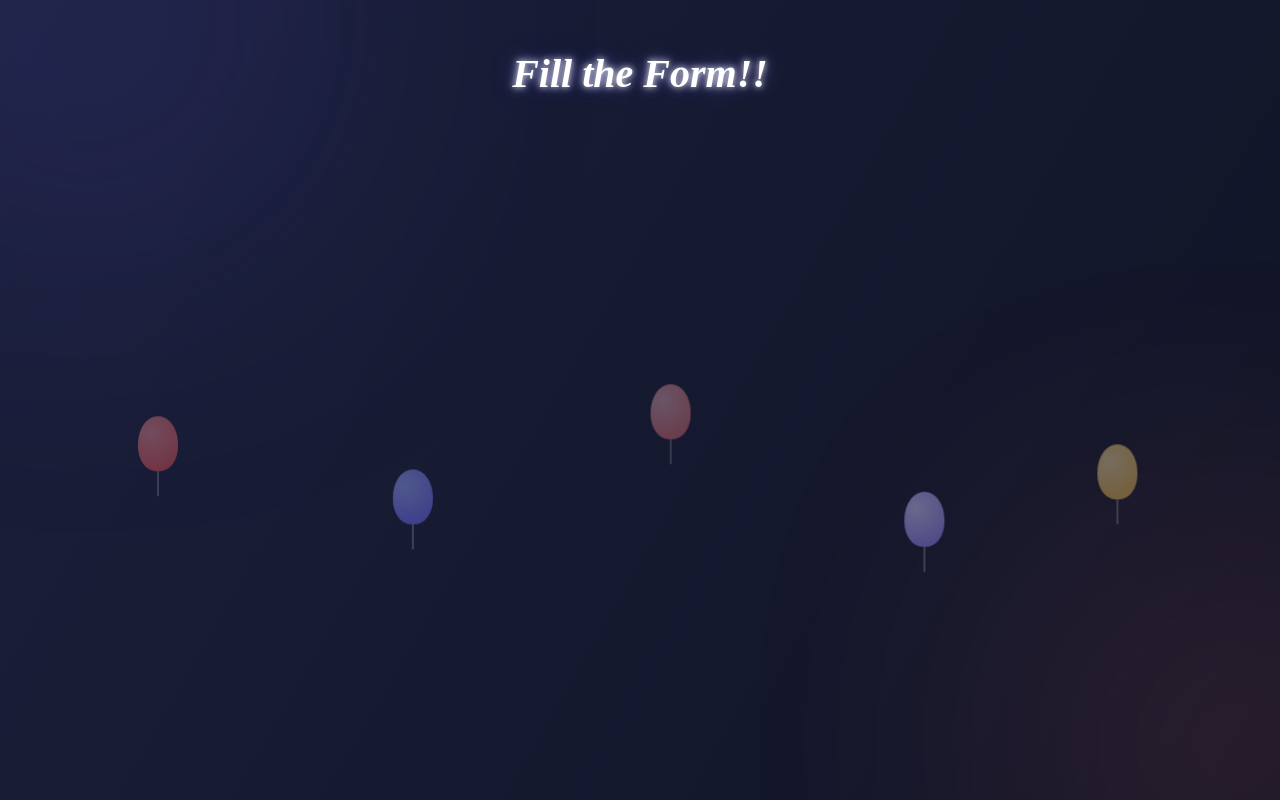
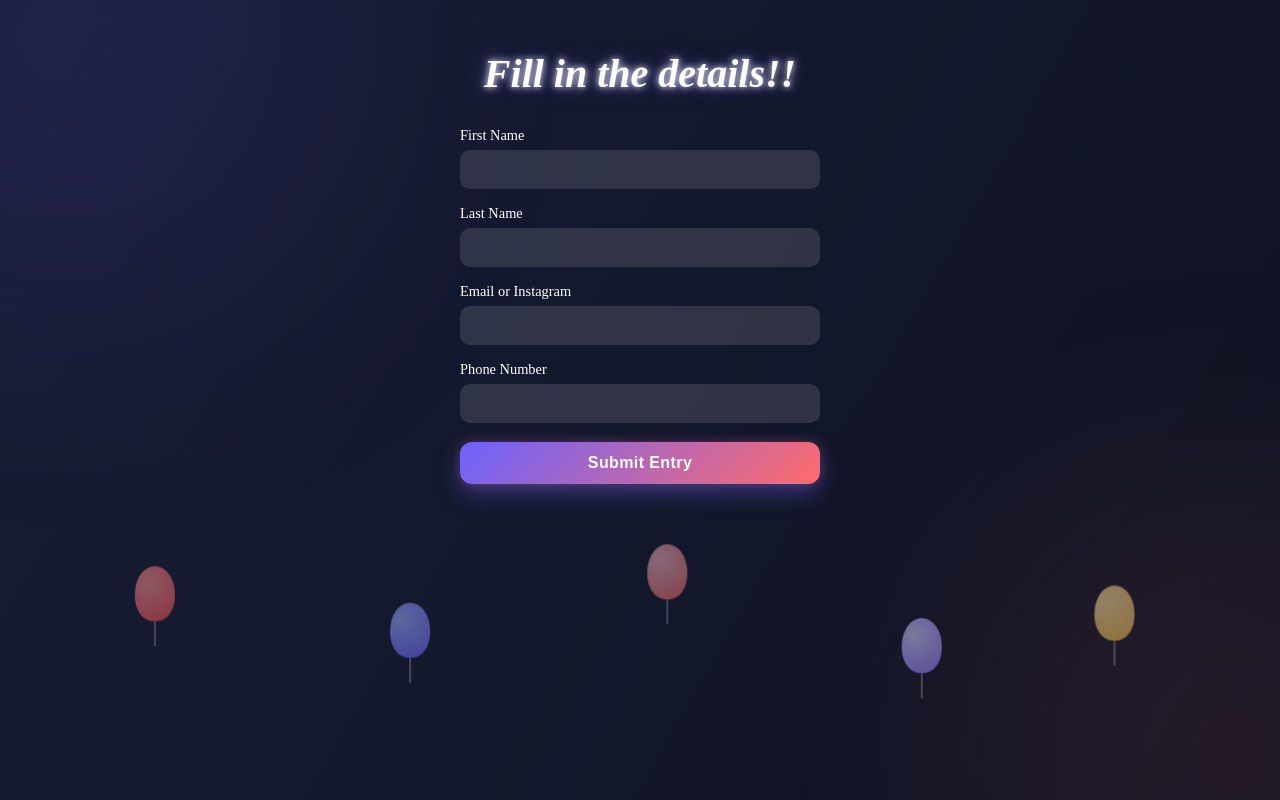
Before and after one commit to Dathwik/birthday_dinner_draw, a React (Vite) app in the folder my-project/: page /EntryForm in a window 1280 px wide. Built offline with nearby package versions, Linux system fonts and the light colour scheme.

Commit message:
updated entry form and css related to entry form

```diff
--- a/my-project/src/index.css
+++ b/my-project/src/index.css
@@ -399,3 +399,63 @@ body {
   position: relative;
   z-index: 1;
 }
+
+.form-card {
+  position: relative;
+  z-index: 1;
+  display: flex;
+  justify-content: center;
+  margin-top: 30px;
+}
+
+.entry-form {
+  display: flex;
+  flex-direction: column;
+  gap: 16px;
+  width: 100%;
+  max-width: 360px;
+}
+
+.entry-form label {
+  display: flex;
+  flex-direction: column;
+  font-size: 0.9rem;
+  color: #ffffff;
+}
+
+.entry-form input {
+  margin-top: 6px;
+  padding: 12px;
+  border-radius: 10px;
+  border: none;
+  background: rgba(255, 255, 255, 0.12);
+  color: #ffffff;
+}
+
+.entry-form input:focus {
+  outline: none;
+  box-shadow: 0 0 0 2px rgba(108, 99, 255, 0.6);
+}
+.success-message {
+  text-align: center;
+  color: #ffffff;
+  padding: 30px;
+  max-width: 400px;
+}
+
+.success-message h2 {
+  margin-bottom: 12px;
+  text-shadow:
+    0 0 10px rgba(108, 99, 255, 0.6);
+}
+
+.success-message p {
+  font-size: 1rem;
+  opacity: 0.9;
+}
+.form-error {
+  color: #ff6b6b;
+  font-size: 0.9rem;
+  text-align: center;
+  margin-top: 6px;
+}
--- a/my-project/src/pages/EntryForm.jsx
+++ b/my-project/src/pages/EntryForm.jsx
@@ -1,7 +1,88 @@
+import { useState, useEffect } from "react";
+import { useNavigate } from "react-router-dom";
+
+/* ---------- Validation Regex ---------- */
+const emailRegex = /^[^\s@]+@[^\s@]+\.[^\s@]+$/;
+const instagramRegex = /^@?[a-zA-Z0-9._]{1,30}$/;
+const nameRegex = /^[A-Za-z][A-Za-z\s'-]{1,29}$/;
+const usPhoneRegex =
+  /^(\(\d{3}\)|\d{3})[-.\s]?\d{3}[-.\s]?\d{4}$/;
+
 function EntryForm() {
+  const navigate = useNavigate();
+
+  const [formData, setFormData] = useState({
+    firstName: "",
+    lastName: "",
+    emailOrInstagram: "",
+    phone: "",
+  });
+
+  const [errors, setErrors] = useState({});
+  const [submitted, setSubmitted] = useState(false);
+
+  /* ---------- Redirect after submit ---------- */
+  useEffect(() => {
+    if (submitted) {
+      const timer = setTimeout(() => {
+        navigate("/");
+      }, 5000);
+
+      return () => clearTimeout(timer);
+    }
+  }, [submitted, navigate]);
+
+  /* ---------- Handlers ---------- */
+  function handleChange(e) {
+    const { name, value } = e.target;
+    setFormData(prev => ({
+      ...prev,
+      [name]: value,
+    }));
+  }
+
+  function handleSubmit(e) {
+    e.preventDefault();
+
+    const newErrors = {};
+
+    if (!nameRegex.test(formData.firstName.trim())) {
+      newErrors.firstName =
+        "First name must be 2–30 letters (letters, spaces, - ').";
+    }
+
+    if (!nameRegex.test(formData.lastName.trim())) {
+      newErrors.lastName =
+        "Last name must be 2–30 letters (letters, spaces, - ').";
+    }
+
+    const value = formData.emailOrInstagram.trim();
+    if (
+      !emailRegex.test(value) &&
+      !instagramRegex.test(value)
+    ) {
+      newErrors.emailOrInstagram =
+        "Enter a valid email or Instagram handle.";
+    }
+
+    if (!usPhoneRegex.test(formData.phone.trim())) {
+      newErrors.phone =
+        "Enter a valid US phone number.";
+    }
+
+    if (Object.keys(newErrors).length > 0) {
+      setErrors(newErrors);
+      return;
+    }
+
+    setErrors({});
+    setSubmitted(true);
+  }
+
+  /* ---------- Render ---------- */
   return (
-  <>
     <div className="background">
+      {/* 🎈 Balloons */}
       <div className="balloon-container">
         <span className="balloon red"></span>
         <span className="balloon blue"></span>
@@ -9,13 +90,111 @@ function EntryForm() {
         <span className="balloon purple"></span>
         <span className="balloon gold"></span>
       </div>
+
+      {/* Title */}
+      {!submitted && (
         <div className="title">
-      <h1><i>Fill the Form!!</i></h1>
+          <h1><i>Fill in the details!!</i></h1>
+        </div>
+      )}
+
+      {/* Form / Success */}
+      <div className="form-card">
+        {!submitted ? (
+          <form className="entry-form" onSubmit={handleSubmit}>
+            <label>
+              First Name
+              <input
+                type="text"
+                name="firstName"
+                value={formData.firstName}
+                onChange={handleChange}
+              />
+              {errors.firstName && (
+                <span className="form-error">
+                  {errors.firstName}
+                </span>
+              )}
+            </label>
+
+            <label>
+              Last Name
+              <input
+                type="text"
+                name="lastName"
+                value={formData.lastName}
+                onChange={handleChange}
+              />
+              {errors.lastName && (
+                <span className="form-error">
+                  {errors.lastName}
+                </span>
+              )}
+            </label>
+
+            <label>
+              Email or Instagram
+              <input
+                type="text"
+                name="emailOrInstagram"
+                value={formData.emailOrInstagram}
+                onChange={handleChange}
+              />
+              {errors.emailOrInstagram && (
+                <span className="form-error">
+                  {errors.emailOrInstagram}
+                </span>
+              )}
+            </label>
+
+            <label>
+              Phone Number
+              <input
+                type="tel"
+                name="phone"
+                value={formData.phone}
+                onChange={handleChange}
+              />
+              {errors.phone && (
+                <span className="form-error">
+                  {errors.phone}
+                </span>
+              )}
+            </label>
+
+            <button
+              type="submit"
+              className="enter-draw-button"
+            >
+              Submit Entry
+            </button>
+          </form>
+        ) : (
+          <div className="success-message">
+            <h2>🎉 Entry Submitted!</h2>
+
+            <p>
+              Thank you for entering the draw.
+              <br />
+              Your details have been successfully sent.
+            </p>
+
+            <p className="redirect-note">
+              You’ll be redirected to the home page
+              in a few seconds.
+            </p>
+
+            <button
+              className="enter-draw-button"
+              onClick={() => navigate("/")}
+            >
+              Go Back to Home
+            </button>
+          </div>
+        )}
       </div>
     </div>
-  </>
   );
 }
 
-
 export default EntryForm;
```
Lines whose indentation alone changed are shown as unchanged.
